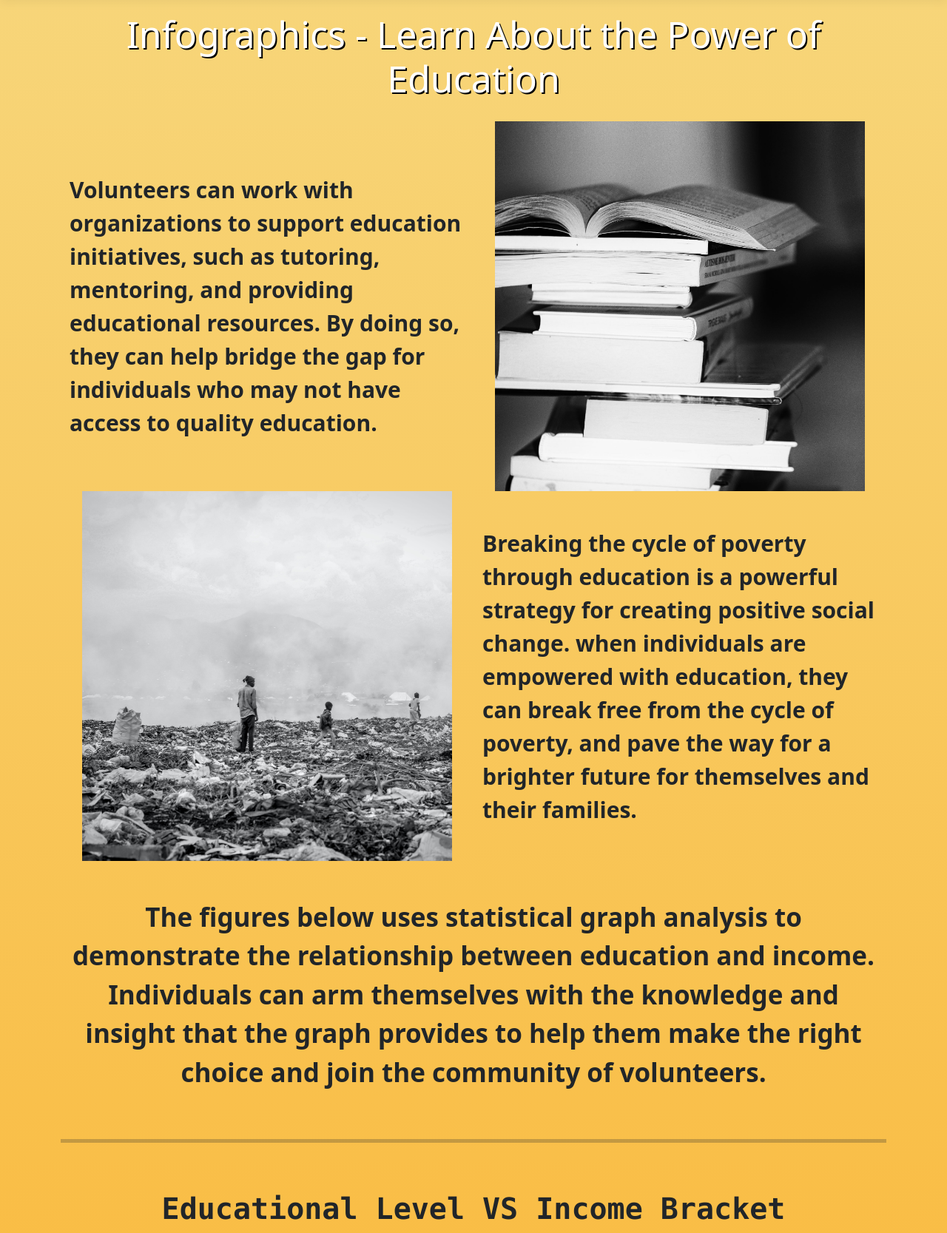
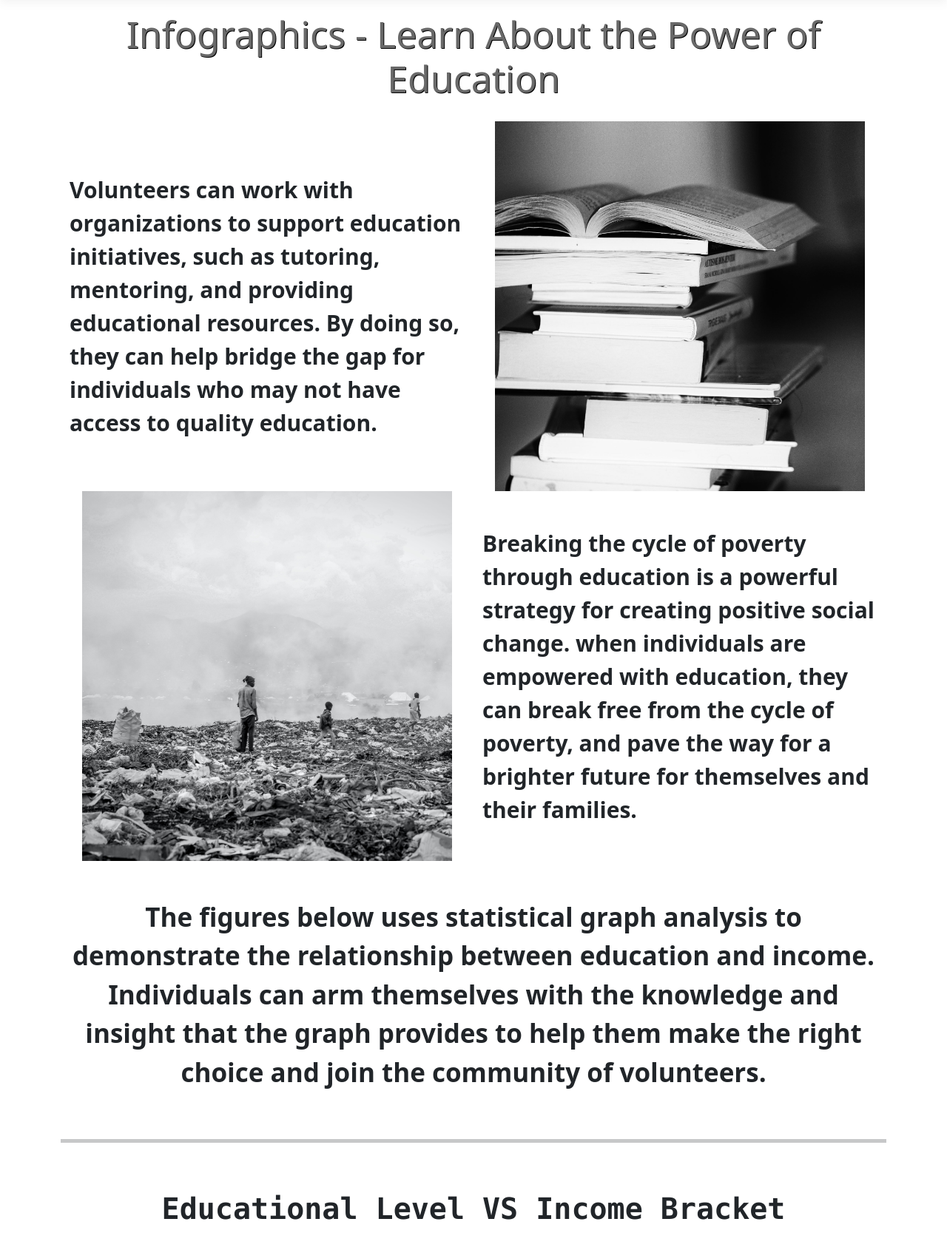
Before and after one commit to jhzhu3/IndustryExperienceMain, an ASP.NET Core app: page /Home/Infographics in a window 1280 px wide. Shown: the part 129-1796 px from the top of the page at 74% size. Run offline with ASP.NET Core 8, Linux system fonts and the light colour scheme; style sheets or scripts are compiled from the project's sources; some libraries are stand-ins or nearby versions.

Commit message:
[Jonathan][Fixed background color]

```diff
--- a/IndustryExperienceMain/Views/Home/Infographics.cshtml
+++ b/IndustryExperienceMain/Views/Home/Infographics.cshtml
@@ -5,7 +5,7 @@
 <!-- Bootstrap Font Icon CSS -->
 <link rel="stylesheet" href="https://cdn.jsdelivr.net/npm/bootstrap-icons@1.5.0/font/bootstrap-icons.css">
 
-<h1 class="text-center" style="font-size: 50px; padding-bottom: 20px; color: white; text-shadow: 2px 2px black;">Infographics - Learn About the Power of Education</h1>
+<h1 class="text-center" style="font-size: 50px; padding-bottom: 20px; color: dimgrey; text-shadow: 1px 1px black;">Infographics - Learn About the Power of Education</h1>
 
 <script src="https://cdn.jsdelivr.net/npm/bootstrap@5.0.2/dist/js/bootstrap.bundle.min.js"></script>
 <link href="http://cdnjs.cloudflare.com/ajax/libs/font-awesome/4.3.0/css/font-awesome.css" rel="stylesheet" type='text/css'>
@@ -96,8 +96,7 @@
                 label: {
                     show: true
                 },
-                data: [7382, 4259, 2998, 2836],
-                color: '#3796FC'
+                data: [7382, 4259, 2998, 2836]
             },
             {
                 name: 'Certificate I-III',
@@ -106,8 +105,7 @@
                 label: {
                     position: 'insideRight'
                 },
-                data: [217, 316, 304, 323],
-                color: '#6AEA6C'
+                data: [217, 316, 304, 323]
             },
             {
                 name: 'Apprenticeship & Traineeship',
@@ -116,8 +114,7 @@
                 label: {
                     position: 'insideRight'
                 },
-                data: [515, 621, 569, 550],
-                color: '#7D6AEA'
+                data: [515, 621, 569, 550]
             },
             {
                 name: 'Certificate IV or higher',
@@ -126,8 +123,7 @@
                 label: {
                     position: 'insideRight'
                 },
-                data: [1094, 1097, 947, 867],
-                color: '#EA6A6A'
+                data: [1094, 1097, 947, 867]
             },
             {
                 name: 'Employed',
@@ -136,8 +132,7 @@
                 label: {
                     position: 'insideRight'
                 },
-                data: [1605, 1266, 1290, 1217],
-                color: '#6AEADB'
+                data: [1605, 1266, 1290, 1217]
             }
         ]
     };
--- a/IndustryExperienceMain/wwwroot/css/site.css
+++ b/IndustryExperienceMain/wwwroot/css/site.css
@@ -19,6 +19,5 @@ html {
 
 body {
     margin-bottom: 60px;
-    background-color: lightgoldenrodyellow;
-    background: linear-gradient(360deg, #FC9D00, #F7D77D)
+    background-color: white;
 }
```
